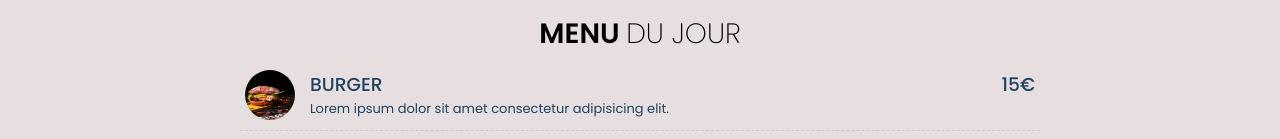
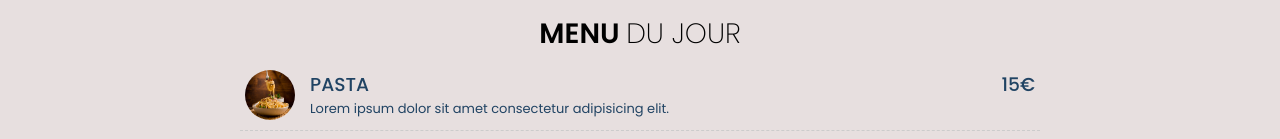
Before and after one commit to Chrisanto76/st_cyr_website, a React (Vite) app: page /menu in a window 1280 px wide. Shown: the part 531-670 px from the top of the page. Built offline with nearby package versions, Linux system fonts and the light colour scheme.

Commit message:
add new picture

```diff
--- a/src/pages/Menu/MenuOfTheDay/MenuOfTheDay.jsx
+++ b/src/pages/Menu/MenuOfTheDay/MenuOfTheDay.jsx
@@ -2,12 +2,12 @@ import React from 'react';
 import ListItem from '../../../components/ListItem/ListItem';
 import './menuOfTheDay.css';
 
-import image1 from '../../../assets/burger.jpeg';
+import image1 from '../../../assets/pasta.jpeg';
 import image2 from '../../../assets/pizza.jpeg';
 
 const menuData = [
 	{
-		title: 'Burger',
+		title: 'pasta',
 		description: 'Lorem ipsum dolor sit amet consectetur adipisicing elit. ',
 		price: '15€',
 		itemImage: image1,
```
